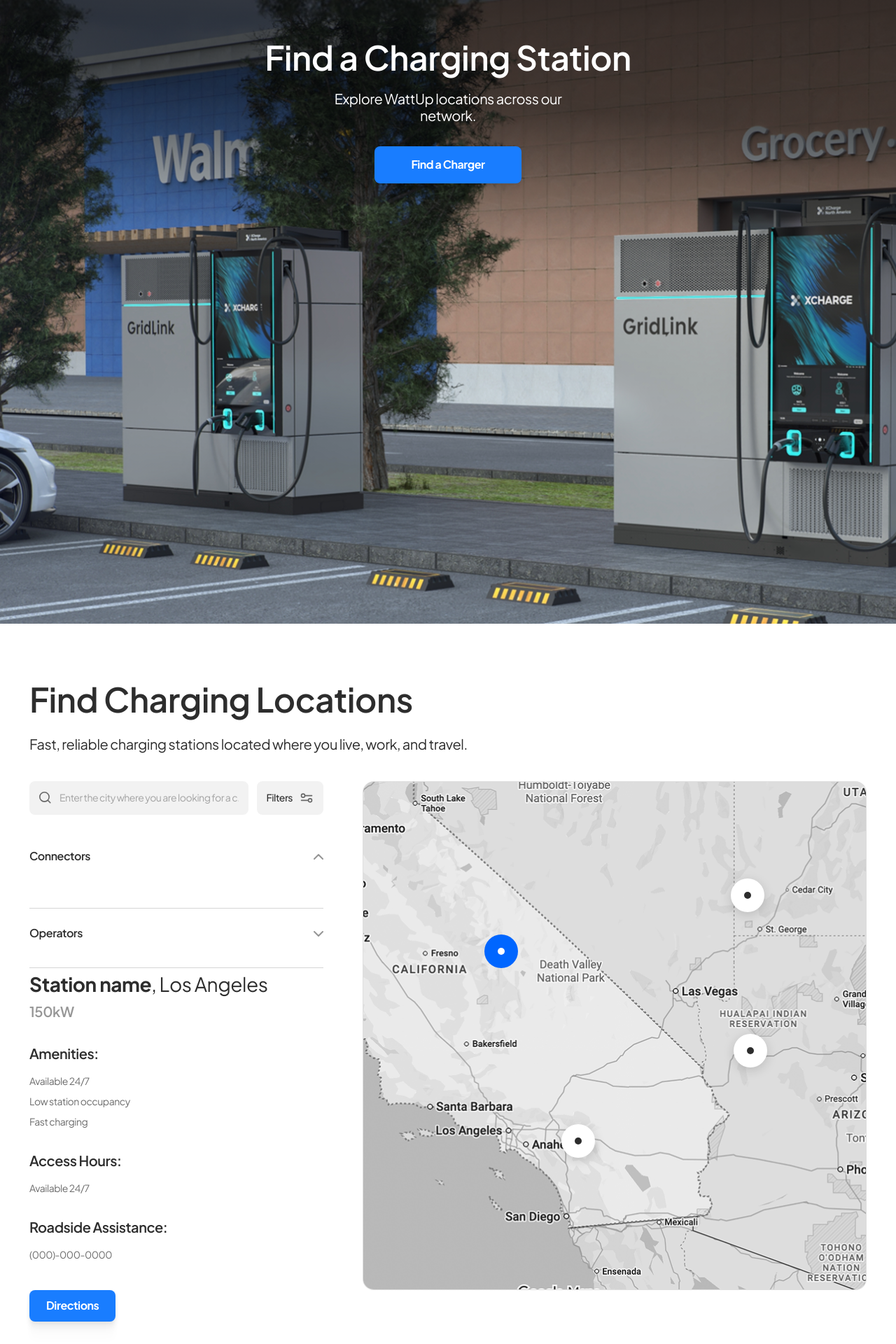
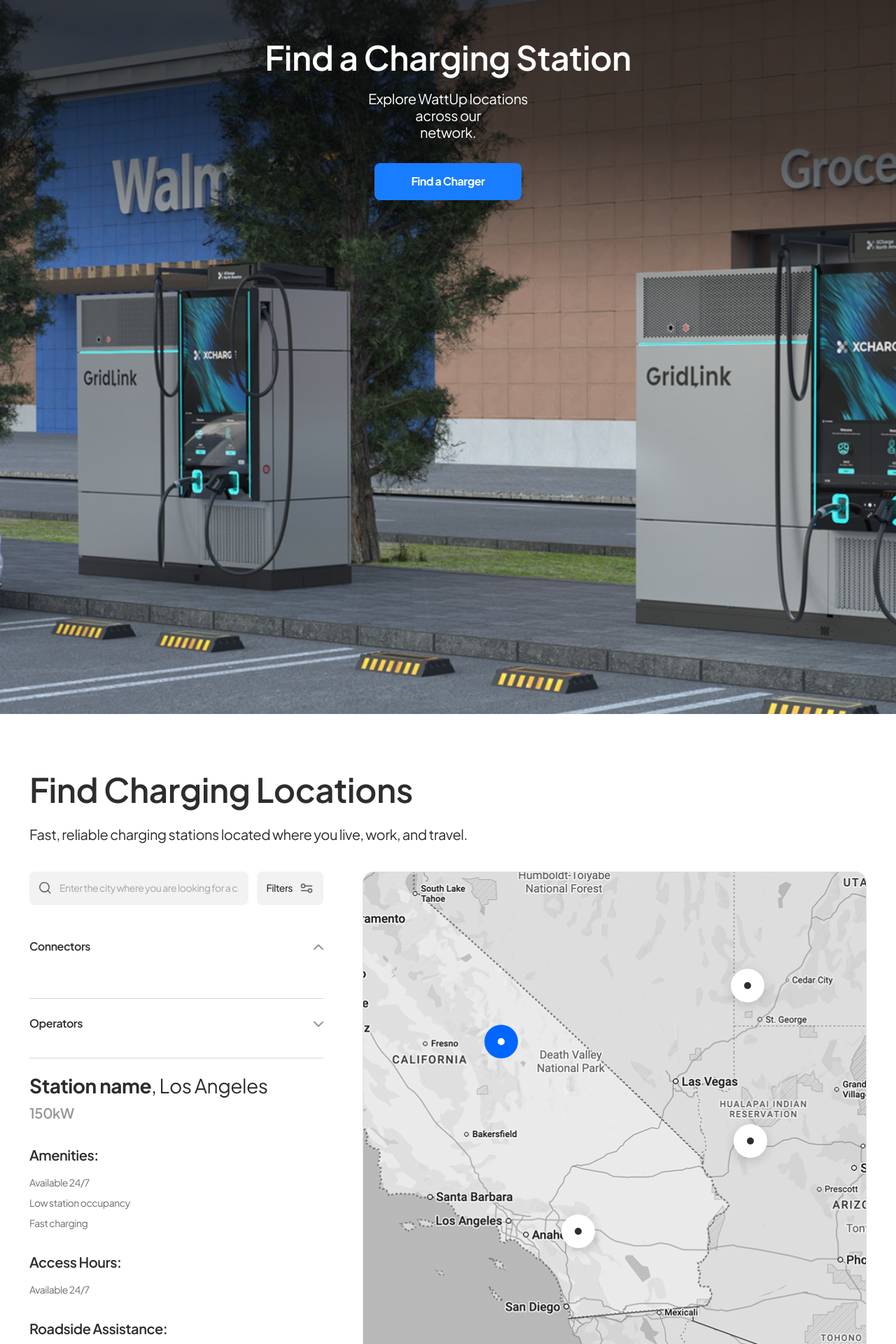
Before and after one commit to asrafulhaq/wattup-usa, a Next.js app: page /locations in a window 1280 px wide. Shown: the part 60-1980 px from the top of the page at 70% size. Built offline with nearby package versions, Linux system fonts and the light colour scheme.

Commit message:
fixed location page responsiveness

```diff
--- a/app/locations/page.tsx
+++ b/app/locations/page.tsx
@@ -7,12 +7,18 @@
             {/* 01. Hero Section */}
             <PageHero
                 image='/assets/images/location-page-hero-bg.png'
+                mobileImage='/assets/images/location-page-hero-bg-mobile.png'
                 alt='Location Page Hero Background'
                 heading=' Find a Charging Station'
+                imageClass='max-md:object-[16%] xl:object-bottom'
+                imageWrapperClass='max-md:-mb-[145px]'
+                headingClass='max-md:text-nowrap'
+                subHeadingClass='max-w-[256px]'
+                overlay={true}
                 subHeading={
                     <>
-                        Explore WattUp locations across our
-                        <br className='hidden sm:block' />
+                        Explore WattUp locations across our{' '}
+                        <br className='hidden md:block' />
                         network.
                     </>
                 }
--- a/components/drivers/find-location.tsx
+++ b/components/drivers/find-location.tsx
@@ -60,9 +60,9 @@
     return (
         <section className='relative w-full max-w-[1444px] mx-auto common-section-padding '>
             {/* Header */}
-            <div className='mb-[40px] container mx-auto'>
+            <div className='mb-5 md:mb-[40px] container mx-auto'>
                 <FadeUp>
-                    <h1 className='headline-dark mb-6'>
+                    <h1 className='headline-dark mb-4 md:mb-6'>
                         Find Charging Locations
                     </h1>
                 </FadeUp>
@@ -75,11 +75,11 @@
             </div>
 
             {/* Main Content Layout */}
-            <div className='flex flex-col lg:flex-row gap-10 lg:gap-14 container mx-auto items-stretch'>
+            <div className='flex flex-col lg:flex-row gap-6 lg:gap-14 container mx-auto items-stretch'>
                 {/* Left Sidebar */}
                 <div className='w-full lg:w-[420px] shrink-0 flex flex-col'>
                     {/* Search & Filters Row */}
-                    <div className='flex items-center gap-3 mb-6'>
+                    <div className='flex items-center gap-3 mb-4 md:mb-6'>
                         {/* Search Input */}
                         <div className='flex-1 h-[48px] bg-gray/30 rounded-[8px] flex items-center p-[14px] gap-3 focus-within:ring-2 focus-within:ring-primary/20 transition-all'>
                             <SearchIcon className='shrink-0' />
@@ -159,7 +159,7 @@
                     </div>
 
                     {/* Active Station Details */}
-                    <div className='mt-6 md:mt-2 flex flex-col'>
+                    <div className='md:mt-6  mt-2 flex flex-col mb-0!'>
                         {/* Title & Power */}
                         <div
                             className='flex justify-between items-start cursor-pointer md:cursor-default'
@@ -173,7 +173,7 @@
                                         , {activeStation.location}
                                     </span>
                                 </h3>
-                                <p className='text-[20px] text-dark/50 font-semibold mb-6 md:mb-0'>
+                                <p className='text-[20px] text-dark/50 font-semibold '>
                                     {activeStation.power}
                                 </p>
                             </div>
@@ -236,7 +236,7 @@
                         </div>
 
                         {/* Directions Button */}
-                        <div className='mt-3 md:mt-8'>
+                        <div className='mt-4 md:mt-8'>
                             <button className='h-[48px] md:h-[45px] px-[24px] inline-flex bg-primary hover:bg-primary-hover text-white rounded-[8px] font-bold text-[16px] transition-colors tracking-[-3%] leading-[130%] items-center justify-center shadow-btn'>
                                 Directions
                             </button>
--- a/components/drivers/page-hero.tsx
+++ b/components/drivers/page-hero.tsx
@@ -39,7 +39,7 @@
     return (
         <section
             className={cn(
-                'relative overflow-x-hidden mx-auto w-full h-[744px] md:aspect-1440/951 md:h-[951px] flex flex-col items-center justify-start pt-[99px] md:pt-[116px] overflow-hidden',
+                'relative overflow-x-hidden mx-auto w-full h-[744px] md:aspect-1440/951 md:h-[951px] xl:h-[1080px] flex flex-col items-center justify-start pt-[99px] md:pt-[116px] overflow-hidden',
                 sectionClass
             )}>
             {/* Background Image Setup */}
@@ -93,7 +93,7 @@
                 <FadeUp yOffset={30}>
                     <h1
                         className={cn(
-                            'headline mb-4 md:mb-5 text-white',
+                            'headline max-md:text-nowrap mb-4 md:mb-5 text-white',
                             headingClass
                         )}>
                         {heading || 'EV Charging Made Simple'}
--- a/components/home/cta-ready.tsx
+++ b/components/home/cta-ready.tsx
@@ -39,7 +39,7 @@
             {/* Top CTA Banner - 1440x960px Figma Specs */}
             <div
                 className={cn(
-                    'relative w-full bg-black h-[744px] md:h-[960px] flex flex-col items-center justify-start  mx-auto',
+                    'relative w-full bg-black h-[744px] md:h-[960px] xl:h-[1080px] flex flex-col items-center justify-start  mx-auto',
                     sectionClass
                 )}>
                 {/* Background Image Setup */}
--- a/components/home/footer.tsx
+++ b/components/home/footer.tsx
@@ -48,7 +48,7 @@
                                 <Link
                                     key={link.label}
                                     href={link.href}
-                                    className='text-[16px] py-[10px] font-semibold text-white hover:text-primary leading-[129%] tracking-[-3%] transition-colors'>
+                                    className='text-[16px] py-[10px] font-semibold text-white hover:text-primary leading-[129%] text-nowrap tracking-[-3%] transition-colors'>
                                     {link.label}
                                 </Link>
                             ))}
@@ -59,7 +59,7 @@
                                 <Link
                                     key={link.label}
                                     href={link.href}
-                                    className='text-[16px] py-[10px] font-semibold text-white hover:text-primary leading-[129%] tracking-[-3%] transition-colors'>
+                                    className='text-[16px] py-[10px] font-semibold text-white hover:text-primary leading-[129%] text-nowrap tracking-[-3%] transition-colors'>
                                     {link.label}
                                 </Link>
                             ))}
```
Also changed, not shown: 1 other file (tests, documents, lock files or other folders).
